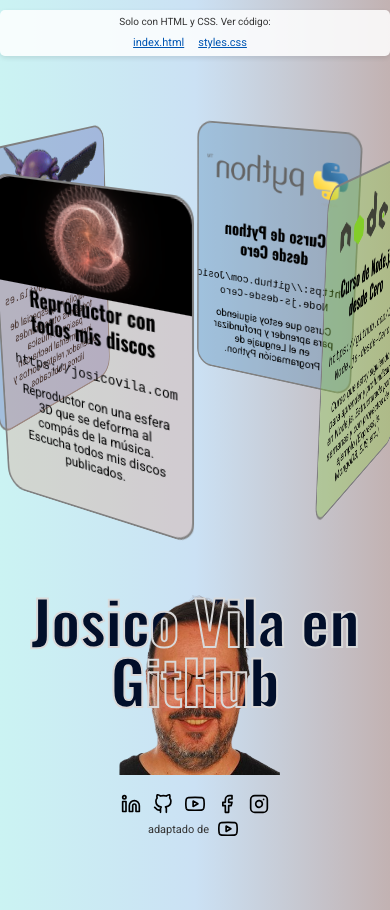
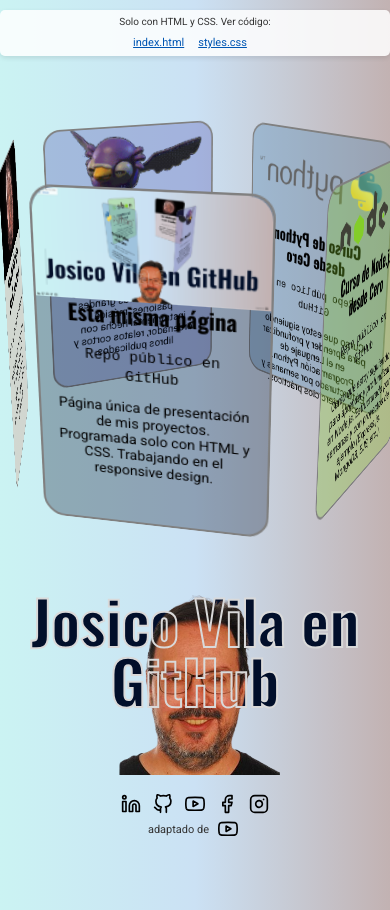
Before and after one commit to JosicoV/JosicoV.github.io, a plain HTML site: page index.html in a window 390 px wide. Drawn offline with nearby package versions, Linux system fonts and the light colour scheme.

Commit message:
Nueva tarjeta y principio de responsive design

```diff
--- a/css/styles.css
+++ b/css/styles.css
@@ -49,6 +49,12 @@
     backdrop-filter: blur(10px);
     -webkit-backdrop-filter: blur(10px);
     background: rgba(222,152,130, 0.3);
+}
+
+.jvgithub{
+    backdrop-filter: blur(10px);
+    -webkit-backdrop-filter: blur(10px);
+    background: rgba(2,15,42, 0.3);
 }
 
 .tarjeta img{
--- a/index.html
+++ b/index.html
@@ -16,13 +16,13 @@
     </div>
 
     <div class="banner">
-        <div class="slider" style="--quantity: 4">
+        <div class="slider" style="--quantity: 5">
             <div class="item" style="--position: 1">
                 <div class="tarjeta node">
                     <img src="media/img/node.png" alt="Node.js">
                     <div class="contenido">
                         <h2>Curso de Node.js desde Cero</h2>
-                        <span class="url"><code><a href="https://github.com/JosicoV/Curso-Node.js-desde-Cero" target="_blank">https://github.com/JosicoV/Curso-Node.js-desde-Cero</a></code></span><br>
+                        <span class="url"><code><a href="https://github.com/JosicoV/Curso-Node.js-desde-Cero" target="_blank">Repo público en GitHub</a></code></span><br>
                         <p>Curso que estoy siguiendo para aprender y profundizar en Node.js. Estructurado por semanas y con proyectos de ejemplo (Express.js, MongoDB, EJS, etc.).</p>
                     </div>
                 </div>
@@ -32,8 +32,8 @@
                     <img src="media/img/python.png" alt="Python">
                     <div class="contenido">
                         <h2>Curso de Python desde Cero</h2>
-                        <span class="url"><code><a href="https://github.com/JosicoV/Curso-Python-desde-Cero" target="_blank">https://github.com/JosicoV/Curso-Node.js-desde-Cero</a></code></span><br>
-                        <p>Curso que estoy siguiendo para aprender y profundizar en el Lenguaje de Programación Python.</p>
+                        <span class="url"><code><a href="https://github.com/JosicoV/Curso-Python-desde-Cero" target="_blank">Repo público en GitHub</a></code></span><br>
+                        <p>Curso que estoy siguiendo para aprender y profundizar en el Lenguaje de Programación Python. Esturcturado por semanas y con ejercicios prácticos.</p>
                     </div>
                 </div>
             </div>
@@ -54,6 +54,16 @@
                         <h2>Reproductor con todos mis discos</h2>
                         <span class="url"><code><a href="https://josicovila.com" target="_blank">https://josicovila.com</a></code></span><br>
                         <p>Reproductor con una esfera 3D que se deforma al compás de la música. Escucha todos mis discos publicados.</p>
+                    </div>
+                </div>
+            </div>
+            <div class="item" style="--position: 5">
+                <div class="tarjeta jvgithub">
+                    <img src="media/img/josicov-github.png" alt="JosicoV en GitHub">
+                    <div class="contenido">
+                        <h2>Esta misma página</h2>
+                        <span class="url"><code><a href="https://github.com/JosicoV/JosicoV.github.io" target="_blank">Repo público en GitHub</a></code></span><br>
+                        <p>Página única de presentación de mis proyectos. Programada solo con HTML y CSS. Trabajando en el responsive design.</p>
                     </div>
                 </div>
             </div>
```
Also changed, not shown: media/img/josicov-github.png (added).
